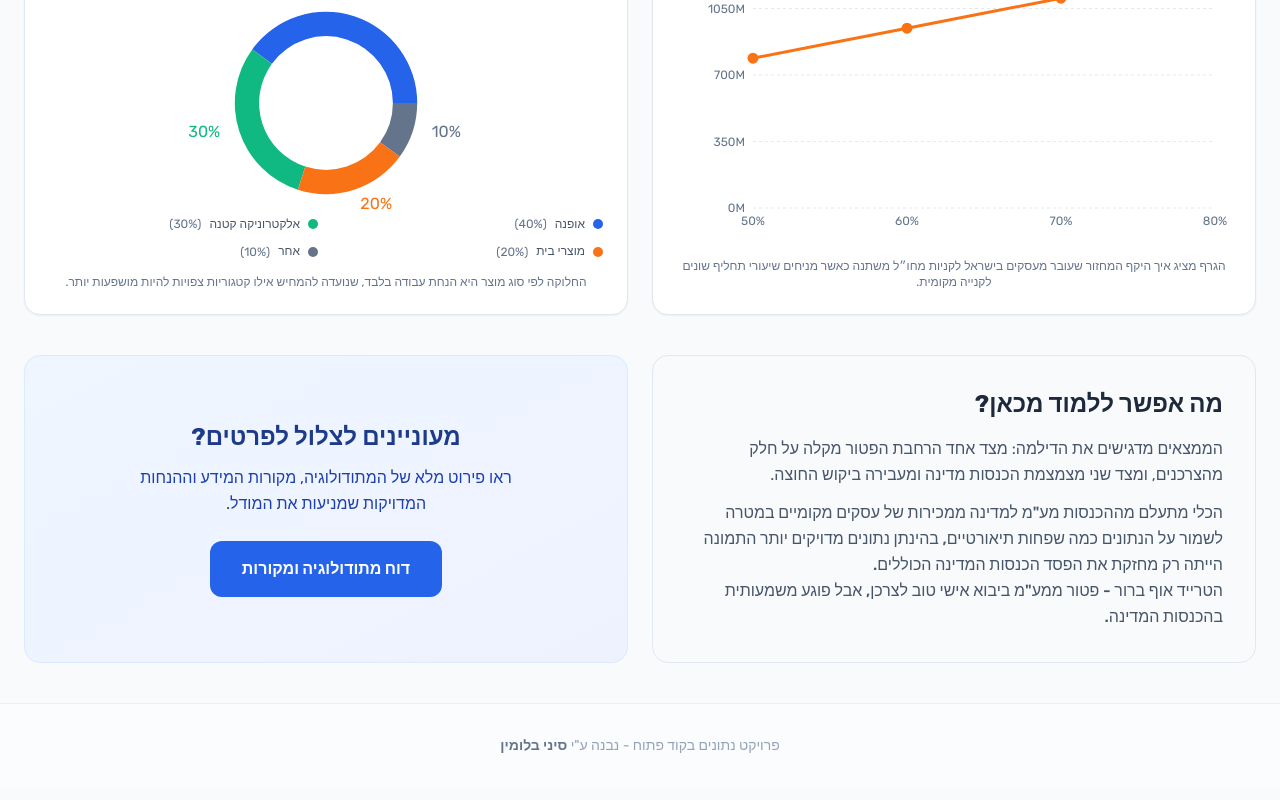
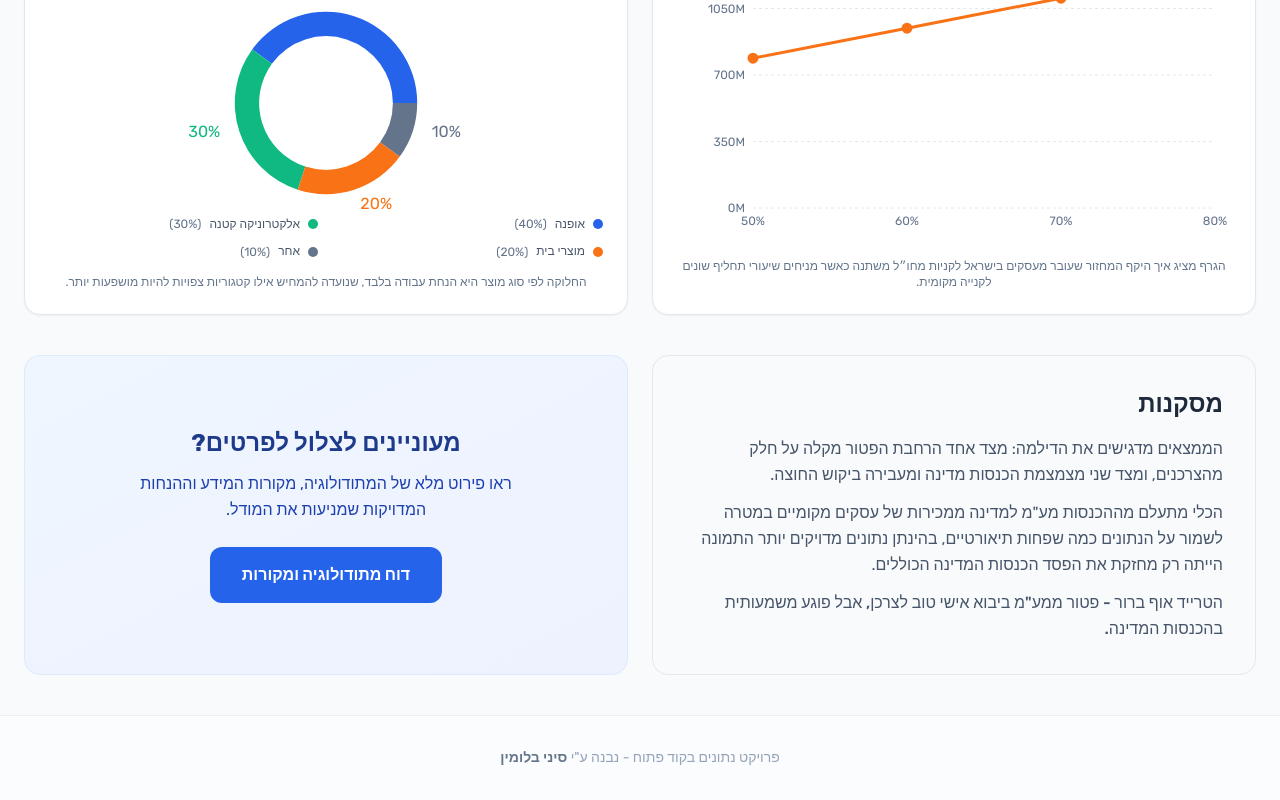
Before and after one commit to sinayblumin/75vs150, a Next.js app: page / in a window 1280 px wide. Shown: the part 2086-2886 px from the top of the page. Built offline with nearby package versions, Linux system fonts and the light colour scheme; a web font is replaced by a local one.

Commit message:
feat: add DashboardClient component

```diff
--- a/components/DashboardClient.tsx
+++ b/components/DashboardClient.tsx
@@ -307,11 +307,11 @@ export default function DashboardClient({
 
             <div className="mt-10 grid grid-cols-1 gap-6 lg:grid-cols-2">
                 <section className="rounded-2xl border border-slate-200 bg-slate-50 p-6 sm:p-8">
-                    <h3 className="text-2xl font-heading font-bold mb-4 text-slate-800">מה אפשר ללמוד מכאן?</h3>
+                    <h3 className="text-2xl font-heading font-bold mb-4 text-slate-800">מסקנות</h3>
                     <p className="text-slate-600 mb-3 leading-relaxed">
                         הממצאים מדגישים את הדילמה: מצד אחד הרחבת הפטור מקלה על חלק מהצרכנים, ומצד שני מצמצמת הכנסות מדינה ומעבירה ביקוש החוצה.
                     </p>
-                    <p className="text-slate-600 leading-relaxed font-medium">
+                    <p className="text-slate-600 mb-3 leading-relaxed">
                         הכלי מתעלם מההכנסות מע"מ למדינה ממכירות של עסקים מקומיים במטרה לשמור על הנתונים כמה שפחות תיאורטיים, בהינתן נתונים מדויקים יותר התמונה הייתה רק מחזקת את הפסד הכנסות המדינה הכוללים.
                     </p>
                     <p className="text-slate-600 leading-relaxed font-medium">
```
